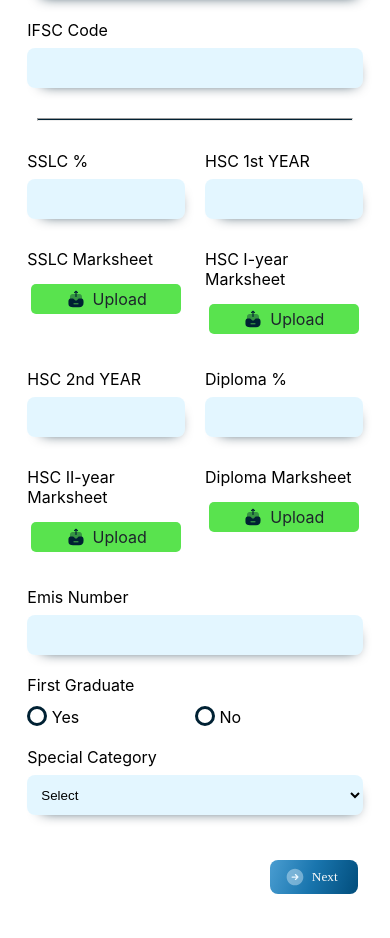
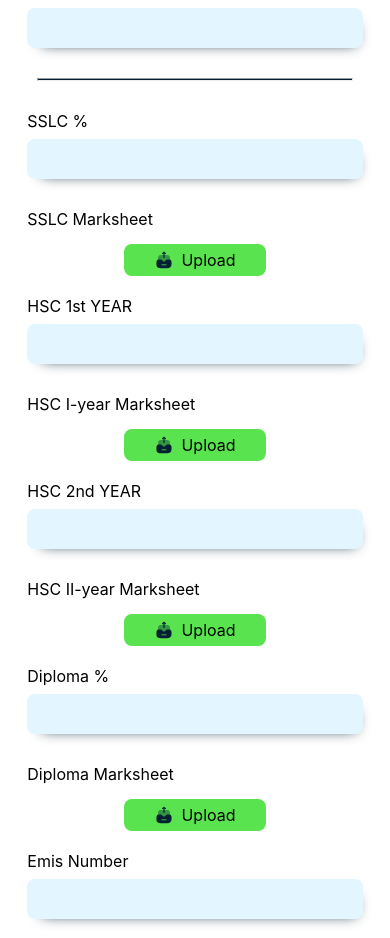
Before and after one commit to JawaharRL/erp-frontend, a React (Create React App) app in the folder frontend/: page /personal-form in a window 390 px wide. Shown: the part 2852-3790 px from the top of the page. Before the commit the page ends 3766 px from the top, so only its background shows below. Built offline with nearby package versions, Linux system fonts and the light colour scheme.

Commit message:
responsiveness academic form

```diff
--- a/frontend/src/Pages/Academicform/Academicform.jsx
+++ b/frontend/src/Pages/Academicform/Academicform.jsx
@@ -90,7 +90,7 @@ function Academicform() {
       const response = await axios.post(url, data);
       console.log(response.data);
       toast("Password creation successful");
-      await new Promise((resolve) => setTimeout(resolve, 800));
+      await new Promise((resolve) => setTimeout(resolve, 1300));
       navigate('/login-page');
       // openModal();
     } catch (error) {
@@ -109,7 +109,7 @@ function Academicform() {
     <form id='registration_form' onSubmit={handleSubmit}>
     <div className="academic-container">
         <div className="reg-no">
-        <Allfields fieldtype="text" value="Register_No" inputname="register_No" fieldpattern="[0-9]+" req_flag={true} format={/[^0-9]/g}/>
+        <Allfields fieldtype="text" value="Register Number" inputname="register_No" fieldpattern="[0-9]+" req_flag={true} format={/[^0-9]/g}/>
          {/* <label htmlFor="RegisterNo">RegisterNo</label>
          <input type="text" name="RegisterNo"/> */}
        </div>
@@ -124,13 +124,13 @@ function Academicform() {
          <input type="text" name="Discipline" /> */}
        </div>
        <div className="aca-year">
-       <Allfields fieldtype="text" value="Academic_Year" inputname="academic_Year" fieldpattern="\d{4}-\d{4}$" req_flag={true} format={/[^0-9-]/g}/>
+       <Allfields fieldtype="text" value="Academic Year" inputname="academic_Year" fieldpattern="\d{4}-\d{4}$" req_flag={true} format={/[^0-9-]/g}/>
          {/* <label htmlFor="Academic Year">Academic Year</label>
          <input type="text" name="Academic Year"/> */}
        </div>
 
         <div className="adm-no">
-        <Allfields fieldtype="text" value="Admission_Number" inputname="admission_Number" fieldpattern="[0-9]+" req_flag={true} format={/[^0-9a-zA-Z/-]/g}/>
+        <Allfields fieldtype="text" value="Admission Number" inputname="admission_Number" fieldpattern="[0-9]+" req_flag={true} format={/[^0-9a-zA-Z/-]/g}/>
          {/* <label htmlFor="AdmissionNo">AdmissionNo</label>
          <input type="text" name="AdmissionNo" /> */}
        </div>
@@ -157,20 +157,20 @@ function Academicform() {
        <div className="abc-id">
         {/* <label htmlFor="ABC Id">ABC Id</label>
         <input type="text" name="ABC Id" /> */}
-        <Allfields fieldtype="text" value="ABC_Id" inputname="abc_Id" fieldpattern="[0-9]+" req_flag={true} format={/[^0-9]/g}/>
+        <Allfields fieldtype="text" value="ABC Id" inputname="abc_Id" fieldpattern="[0-9]+" req_flag={true} format={/[^0-9]/g}/>
       </div>
         <div className="umis-id">
-        <Allfields fieldtype="text" value="UMIS_Id" inputname="umis_Id" fieldpattern="[0-9]+" req_flag={true} format={/[^0-9]/g}/>
+        <Allfields fieldtype="text" value="UMIS Id" inputname="umis_Id" fieldpattern="[0-9]+" req_flag={true} format={/[^0-9]/g}/>
          {/* <label htmlFor="UMIS Id">UMIS Id</label>
          <input type="text" name="UMIS Id"   /> */}
        </div>
        <div className="date-of-adm">
-       <Allfields fieldtype="date" value="Date_of_Admission" inputname="date_Of_Admission"fieldpattern="" req_flag={true} format=""/>
+       <Allfields fieldtype="date" value="Date of Admission" inputname="date_Of_Admission"fieldpattern="" req_flag={true} format=""/>
          {/* <label htmlFor="Date of Admission">Date of Admission</label>
          <input type="date" name="Date of Admission"  /> */}
        </div>
        <div className="join-date">
-       <Allfields fieldtype="date" value="Course_Joined_Date" inputname="course_Joined_Date"fieldpattern="" req_flag={true} format=""/>
+       <Allfields fieldtype="date" value="Course Joined Date" inputname="course_Joined_Date"fieldpattern="" req_flag={true} format=""/>
          {/* <label htmlFor="Course joined">Course joined</label>
          <input type="date" name="Course joined"  /> */}
        </div>
@@ -195,7 +195,7 @@ function Academicform() {
          <input type="text" name="CGPA" /> */}
        </div>
        <div className="student-status">
-       <label htmlFor="Student_Status">Student_Status</label>
+       <label htmlFor="Student_Status">Student status</label>
          <select className='community-dropdown' name="student_Status">
           <option>Select</option>
           <option value="Active">Active</option>
--- a/frontend/src/Pages/Personalform/Personalform.css
+++ b/frontend/src/Pages/Personalform/Personalform.css
@@ -14,6 +14,7 @@
     left:0;
 
 }
+
 .marksheet_label{
     margin-top: 30px;
     margin-bottom: 15px;
@@ -85,7 +86,9 @@ input[type="radio"]:checked:before{
 }
 
 textArea{
+    margin-top: -20px;
     background-color: rgba(199, 238, 255,0.5);
+    resize: none;
     color:#002133;
     border: none;
     width: 100%;
@@ -96,6 +99,15 @@ textArea{
 label{
     display:block;
     margin-bottom: 0.5em;
+}
+.File-upload-button{
+    display: flex;
+    width: fit-content;
+    background-color: #59E34E;
+    padding: 6px 30px;
+    border-radius: 8px;
+    margin: auto;
+
 }
 
 .photo{
@@ -191,4 +203,12 @@ textarea::placeholder{
     .mail_id{
         grid-column:span 12;
     }
+
 }
+@media (width<=450px) {
+    .sslc,.hsc_1_Year,.hsc_2_Year,.diploma{
+        grid-column:span 12;
+    }
+
+
+}
--- a/frontend/src/Pages/Personalform/Personalform.jsx
+++ b/frontend/src/Pages/Personalform/Personalform.jsx
@@ -346,7 +346,7 @@ function Personalform() {
             <div className="field">
               <input type="file" id="sslc-input" name="sslc_File" className="educational-document" style={{ display: 'none' }}  onChange={handleFileUpload1} />
               <p className="marksheet_label">SSLC Marksheet</p>
-              <label htmlFor="sslc-input" className="upload-button"style={{ justifyContent: 'center' }} >
+              <label htmlFor="sslc-input" className="File-upload-button"style={{ justifyContent: 'center' }} >
                 <img className='icon' src={Upload} />
                <p>Upload</p>
                </label>
@@ -363,7 +363,7 @@ function Personalform() {
             <div className="field">
             <p className="marksheet_label">HSC I-year Marksheet</p>
               <input type="file" id="hsc1-input" name="hsc_1_Year_File" className="educational-document" style={{ display: 'none' }}  onChange={handleFileUpload2}  />
-              <label htmlFor="hsc1-input" className="upload-button"style={{ justifyContent: 'center' }}  >
+              <label htmlFor="hsc1-input" className="File-upload-button"style={{ justifyContent: 'center' }}  >
                 <img className='icon' src={Upload} />
                <p>Upload</p>
               </label>
@@ -379,7 +379,7 @@ function Personalform() {
             <div className="field">
             <p className="marksheet_label">HSC II-year Marksheet</p>
               <input type="file" id="hsc2-input" name="hsc_2_Year_File" className="educational-document"  style={{ display: 'none' }}  onChange={handleFileUpload3}  />
-              <label htmlFor="hsc2-input" className="upload-button"style={{ justifyContent: 'center' }}  >
+              <label htmlFor="hsc2-input" className="File-upload-button"style={{ justifyContent: 'center' }}  >
                 <img className='icon' src={Upload} />
                 <p>Upload</p>
               </label>
@@ -394,7 +394,7 @@ function Personalform() {
             <div className="field">
             <p className="marksheet_label">Diploma Marksheet</p>
               <input type="file" id="diploma-input" name="diploma_File" className="educational-document"  style={{ display: 'none' }}  onChange={handleFileUpload4} />
-              <label htmlFor="diploma-input" className="upload-button" style={{ justifyContent: 'center' }} >
+              <label htmlFor="diploma-input" className="File-upload-button" style={{ justifyContent: 'center' }} >
                 <img className='icon' src={Upload} />
                 <p>Upload</p>
               </label>
```
